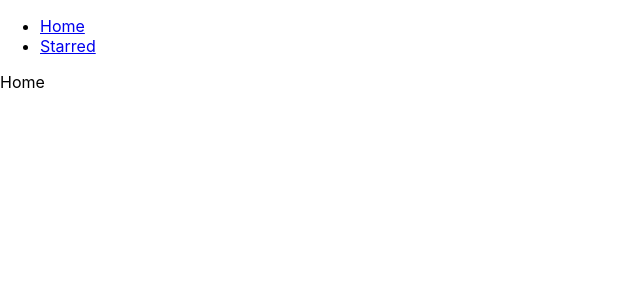
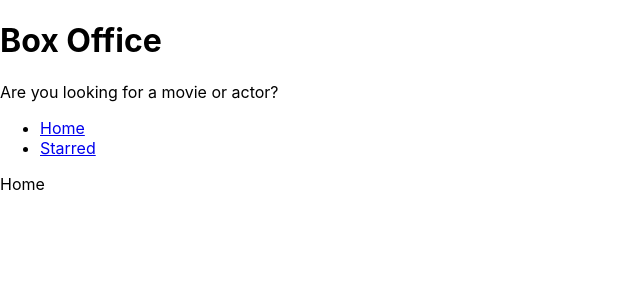
Before and after one commit to TARANjee/box-office, a React (Create React App) app: page / in a window 1280 px wide. Shown: the top 300 px of the page, without its empty margins (0-640 px from the left). Built offline with nearby package versions, Linux system fonts and the light colour scheme.

Commit message:
created MainpageLayout and Title Components

```diff
--- a/src/App.js
+++ b/src/App.js
@@ -8,9 +8,6 @@
 
 function App() {
   return (
-    <div>
-
-      <Navs />
 
     <Switch>
       <Route exact path="/"><Home /></Route>
@@ -19,7 +16,7 @@
         <div>Not Found</div>
       </Route>
     </Switch>
-    </div>
+
   );
 }
 
--- /dev/null
+++ b/src/Components/MainPageLayout.js
@@ -0,0 +1,16 @@
+import React from 'react'
+import Navs from './Navs'
+import Title from './Title'
+
+const MainPageLayout = ({ children }) => {
+    return (
+        <div>
+            <Title title="Box Office" subtitle="Are you looking for a movie or actor?" />
+            <Navs />
+
+            {children}
+        </div>
+    )
+}
+
+export default MainPageLayout
--- /dev/null
+++ b/src/Components/Title.js
@@ -0,0 +1,12 @@
+import React from 'react'
+
+const Title = ({title,subtitle}) => {
+    return (
+        <div>
+            <h1>{title}</h1>
+            <p>{subtitle}</p>
+        </div>
+    )
+}
+
+export default Title
--- a/src/Pages/Home.js
+++ b/src/Pages/Home.js
@@ -1,10 +1,11 @@
 import React from 'react'
+import MainPageLayout from '../Components/MainPageLayout'
 
 const Home = () => {
     return (
-        <div>
+        <MainPageLayout>
             Home
-        </div>
+        </MainPageLayout>
     )
 }
 
--- a/src/Pages/Starred.js
+++ b/src/Pages/Starred.js
@@ -1,10 +1,11 @@
 import React from 'react'
+import MainPageLayout from '../Components/MainPageLayout'
 
 const Starred = () => {
     return (
-        <div>
+        <MainPageLayout>
             Starred
-        </div>
+        </MainPageLayout>
     )
 }
 
```
Lines whose indentation alone changed are shown as unchanged.
